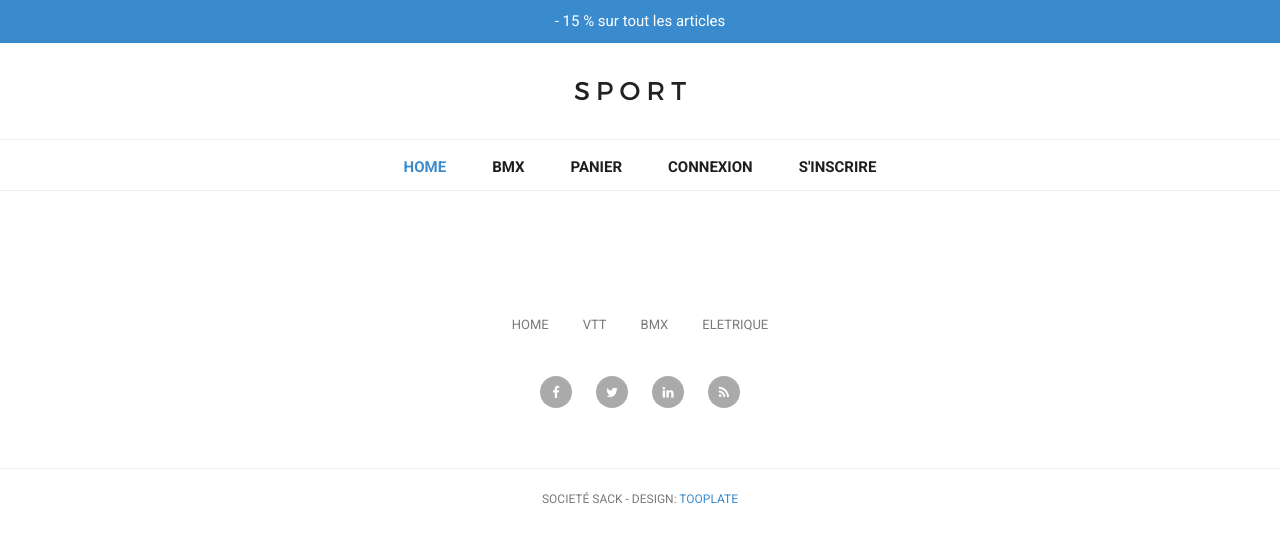
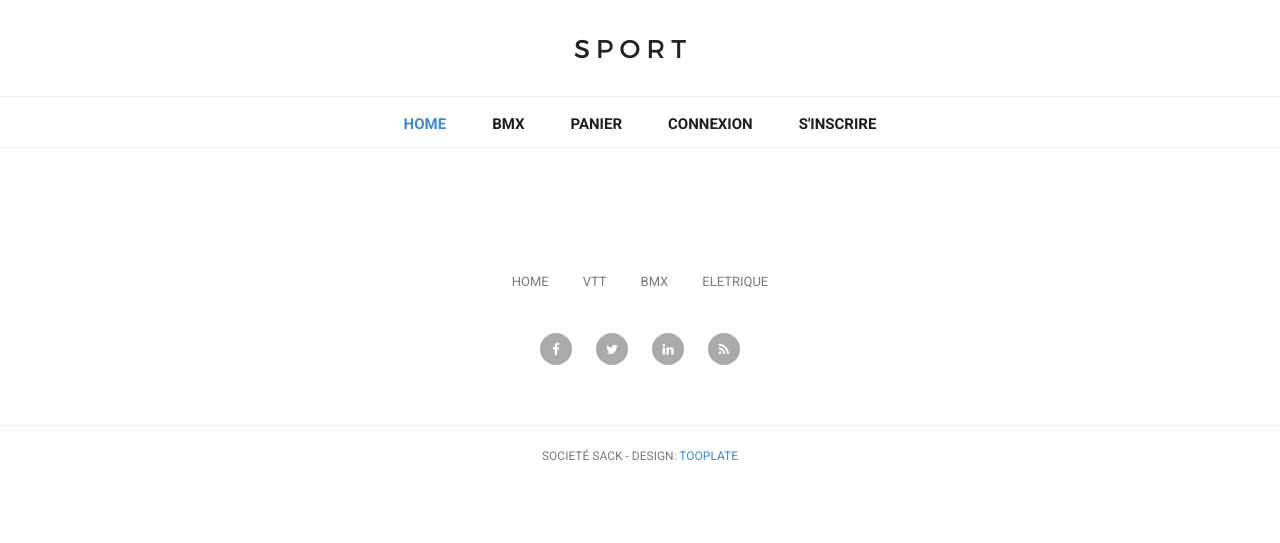
Before and after one commit to coderangel117/sportludique, a Symfony app: template templates/index/bmx.html.twig in a window 1280 px wide. Shown: the top 543 px of the page. Run offline with Twig, Linux system fonts and the light colour scheme; the template is opened without the code that fills it, so the values that code supplies are empty; some libraries are stand-ins or nearby versions.

Commit message:
[base] : remove useless header ==> " message promo "

```diff
--- a/templates/base.html.twig
+++ b/templates/base.html.twig
@@ -25,16 +25,6 @@
 
   <body>
 
-    <!-- Header -->
-    <div id="pre-header">
-      <div class="container">
-        <div class="row">
-          <div class="col-md-12">
-            <span> - 15 % sur tout les articles </span>
-          </div>
-        </div>
-      </div>
-    </div>
 
     <!-- Navigation -->
     <nav class="navbar navbar-expand-lg navbar-dark bg-dark static-top">
```
